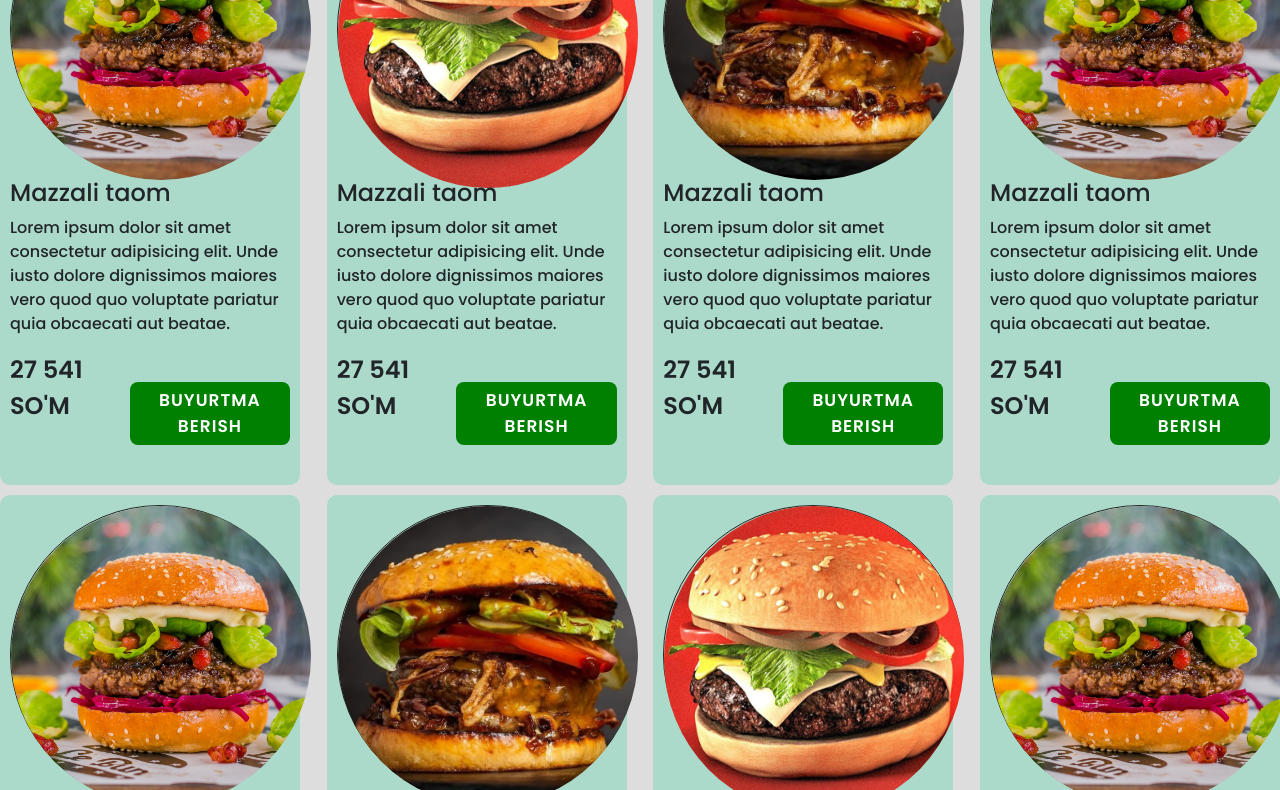
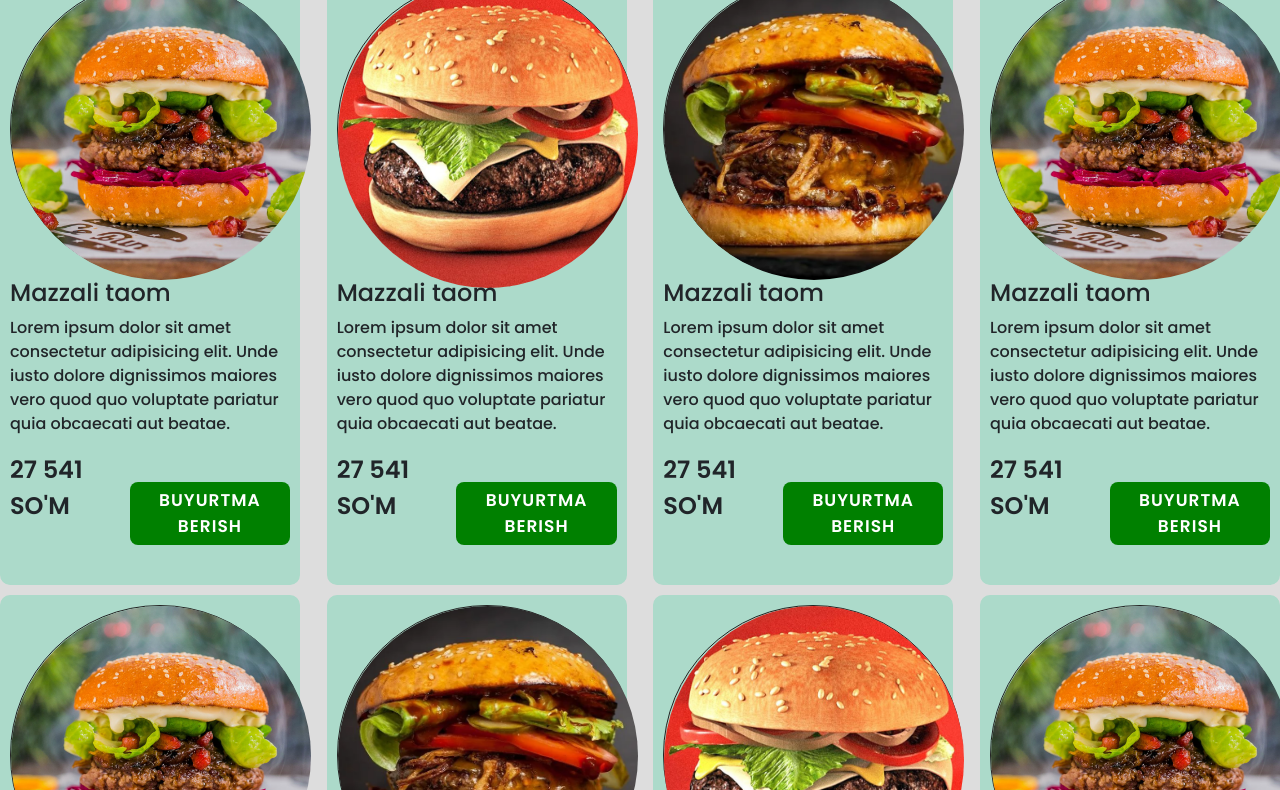
Before and after one commit to Shohjahon-Noraliyev/Shohjahon, a plain HTML site: page food.html in a window 1280 px wide. Shown: the part 407-1197 px from the top of the page. Drawn offline with nearby package versions, Linux system fonts and the light colour scheme.

Commit message:
Update food.css

```diff
--- a/food.css
+++ b/food.css
@@ -10,7 +10,7 @@
 
 .page {
     position:relative;
-    top:150px;
+    top:250px;
 
 .food {
     position: relative;
```
